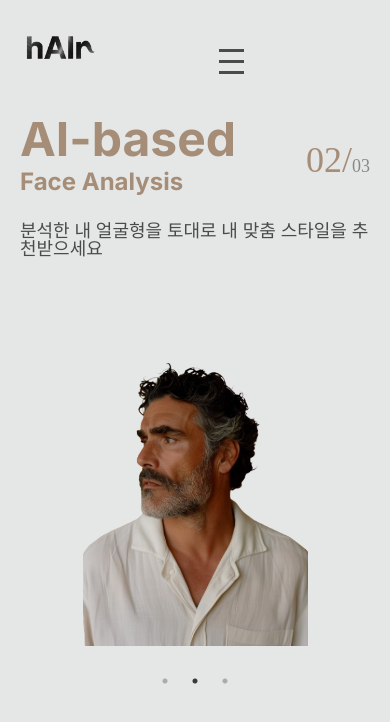
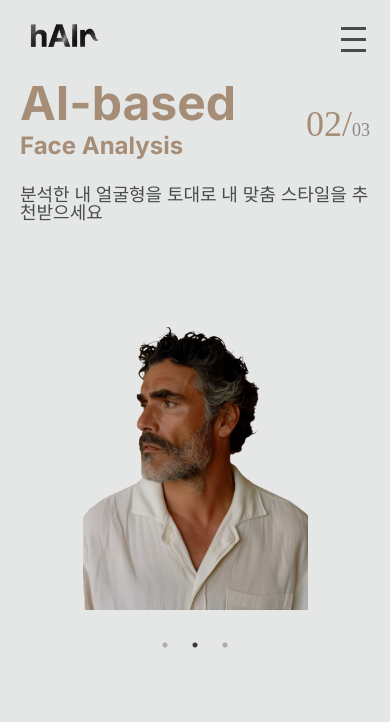
Before and after one commit to AnnSungHee/hAIr_React.JS, a React (Create React App) app: page / in a window 390 px wide. Shown: the top 722 px of the page. Built offline with nearby package versions, Linux system fonts and the light colour scheme; a web font is replaced by a local one.

Commit message:
add : [송가람] 반응형 웹 서비스로 로직 변경

```diff
--- a/src/assets/styles/components/HeaderComponentStyle.css
+++ b/src/assets/styles/components/HeaderComponentStyle.css
@@ -9,11 +9,11 @@
     display: flex;
     justify-content: space-between;
     align-items: center;
-    padding: 40px 120px;
+    padding: 20px 60px;
 }
 
 .logo {
-    height: 120px;
+    height: 60px;
 }
 
 .linkList {
@@ -23,18 +23,11 @@
     display: flex;
     gap: 44px;
     list-style: none;
-    transition: max-height 0.3s ease-in-out;
-    max-height: none; /* 기본적으로 숨김 */
-    overflow: visible;
-}
-
-.linkList.open {
-    max-height: 300px; /* 메뉴가 열릴 때 높이 설정 */
 }
 
 .linkList a {
-    color: inherit; /* 링크 색상을 상속 */
-    text-decoration: none; /* 기본 링크 밑줄 제거 */
+    color: inherit;
+    text-decoration: none;
     padding: 10px;
 }
 
@@ -43,14 +36,42 @@
     border-bottom: 3px solid #A58D78;
 }
 
+.mobileMenu {
+    display: none;
+    color: #4A4C4C;
+    font-size: 24px;
+    font-weight: bold;
+    list-style: none;
+    padding: 0;
+    margin: 0 0 0.5rem 0;
+    max-height: 0;
+    overflow: hidden;
+    transition: max-height 0.3s ease-in-out;
+}
+
+.mobileMenu.open {
+    max-height: 300px;
+}
+
+.mobileMenu li {
+    padding: 1rem 1rem;
+}
+
+.mobileMenu a {
+    color: inherit;
+    text-decoration: none;
+    padding: 10px;
+}
+
+.mobileMenu .selectedLink {
+    color: #A58D78 !important;
+    border-bottom: 3px solid #A58D78;
+}
+
 .menuToggle {
-    display: none; /* 기본적으로 숨김 */
+    display: none;
     flex-direction: column;
     cursor: pointer;
-}
-
-.menuToggle.open .bar {
-    background-color: #A58D78;
 }
 
 .menuToggle .bar {
@@ -61,53 +82,20 @@
     transition: 0.4s;
 }
 
-@media screen and (max-width: 1024px) {
+@media screen and (max-width: 768px) {
     .headerContent {
-        padding: 20px 60px;
-    }
-
-    .logo {
-        height: 80px;
+        padding: 0.5rem 1.5rem;
     }
 
     .linkList {
-        font-size: 20px;
-        gap: 30px;
-    }
-}
-
-@media screen and (max-width: 768px) {
-    .headerContent {
-        flex-direction: row; /* 수평 정렬 유지 */
-        align-items: center; /* 수직 정렬 유지 */
-        justify-content: auto; /* 로고와 햄버거 메뉴가 좌우에 위치하도록 설정 */
-        padding: 20px;
-    }
-
-    .logo {
-        height: 60px;
-        margin-bottom: 20px;
+        display: none;
     }
 
     .menuToggle {
-        display: flex; /* 작은 화면에서는 햄버거 메뉴 보이기 */
-        margin-left: auto; /* 오른쪽 끝으로 이동 */
+        display: flex;
     }
 
-    .linkList {
-        flex-direction: column;
-        align-items: flex-start;
-        font-size: 18px;
-        gap: 20px;
-        max-height: 0; /* 기본적으로 숨김 */
-        overflow: hidden;
-    }
-
-    .linkList.open {
-        max-height: 300px; /* 메뉴가 열릴 때 높이 설정 */
-    }
-
-    .linkList a {
-        padding: 5px;
+    .mobileMenu {
+        display: block;
     }
 }
--- a/src/components/HeaderComponent.js
+++ b/src/components/HeaderComponent.js
@@ -21,9 +21,13 @@ const HeaderComponent = () => {
         localStorage.removeItem('id');
         localStorage.removeItem('nickName');
 
+
         alert('로그아웃이 성공적으로 완료되었습니다.');
         navigate('/');  // 로그아웃 후 홈 페이지로 리디렉션
     };
+
+    // Debugging: 현재 경로를 출력해봅시다.
+    console.log('Current location:', location.pathname);
 
     const isActive = (path) => location.pathname === path || location.pathname.startsWith(path);
 
@@ -33,12 +37,7 @@ const HeaderComponent = () => {
                 <Link to="/">
                     <img className='logo' src="/logo.png" alt="회사 로고" />
                 </Link>
-                <div className={`menuToggle ${menuOpen ? 'open' : ''}`} onClick={() => setMenuOpen(!menuOpen)}>
-                    <div className="bar"></div>
-                    <div className="bar"></div>
-                    <div className="bar"></div>
-                </div>
-                <ul className={`linkList ${menuOpen ? 'open' : ''}`}>
+                <ul className='linkList'>
                     <li>
                         <Link
                             to="/chatpage"
@@ -65,12 +64,11 @@ const HeaderComponent = () => {
                     </li>
                     {token ? (
                         <li>
-                            <div onClick={handleLogout} style={{ cursor: 'pointer' }}>
+                            <Link onClick={handleLogout} style={{ cursor: 'pointer' }}>
                                 Log out
-                            </div>
+                            </Link>
                         </li>
                     ) : (
-                        <>
                         <li>
                             <Link
                                 to="/sign-in"
@@ -79,10 +77,56 @@ const HeaderComponent = () => {
                                 Log in
                             </Link>
                         </li>
-                        </>
                     )}
                 </ul>
+                <div className={`menuToggle ${menuOpen ? 'open' : ''}`} onClick={() => setMenuOpen(!menuOpen)}>
+                    <div className="bar"></div>
+                    <div className="bar"></div>
+                    <div className="bar"></div>
                 </div>
+            </div>
+            <ul className={`mobileMenu ${menuOpen ? 'open' : ''}`}>
+                <li>
+                    <Link
+                        to="/chatpage"
+                        className={isActive('/chatpage') ? 'selectedLink' : ''}
+                    >
+                        ChatBot
+                    </Link>
+                </li>
+                <li>
+                    <Link
+                        to="/ai-hairstyle"
+                        className={isActive('/ai-hairstyle') ? 'selectedLink' : ''}
+                    >
+                        AI Simulation
+                    </Link>
+                </li>
+                <li>
+                    <Link
+                        to="/mypage"
+                        className={isActive('/mypage') ? 'selectedLink' : ''}
+                    >
+                        Mypage
+                    </Link>
+                </li>
+                {token ? (
+                    <li>
+                        <Link onClick={handleLogout} style={{ cursor: 'pointer' }}>
+                            Log out
+                        </Link>
+                    </li>
+                ) : (
+                    <li>
+                        <Link
+                            to="/sign-in"
+                            className={isActive('/sign-in') || isActive('/join') ? 'selectedLink' : ''}
+                        >
+                            Log in
+                        </Link>
+                    </li>
+                )}
+            </ul>
         </nav>
     );
 };
```
Lines whose indentation alone changed are shown as unchanged.
